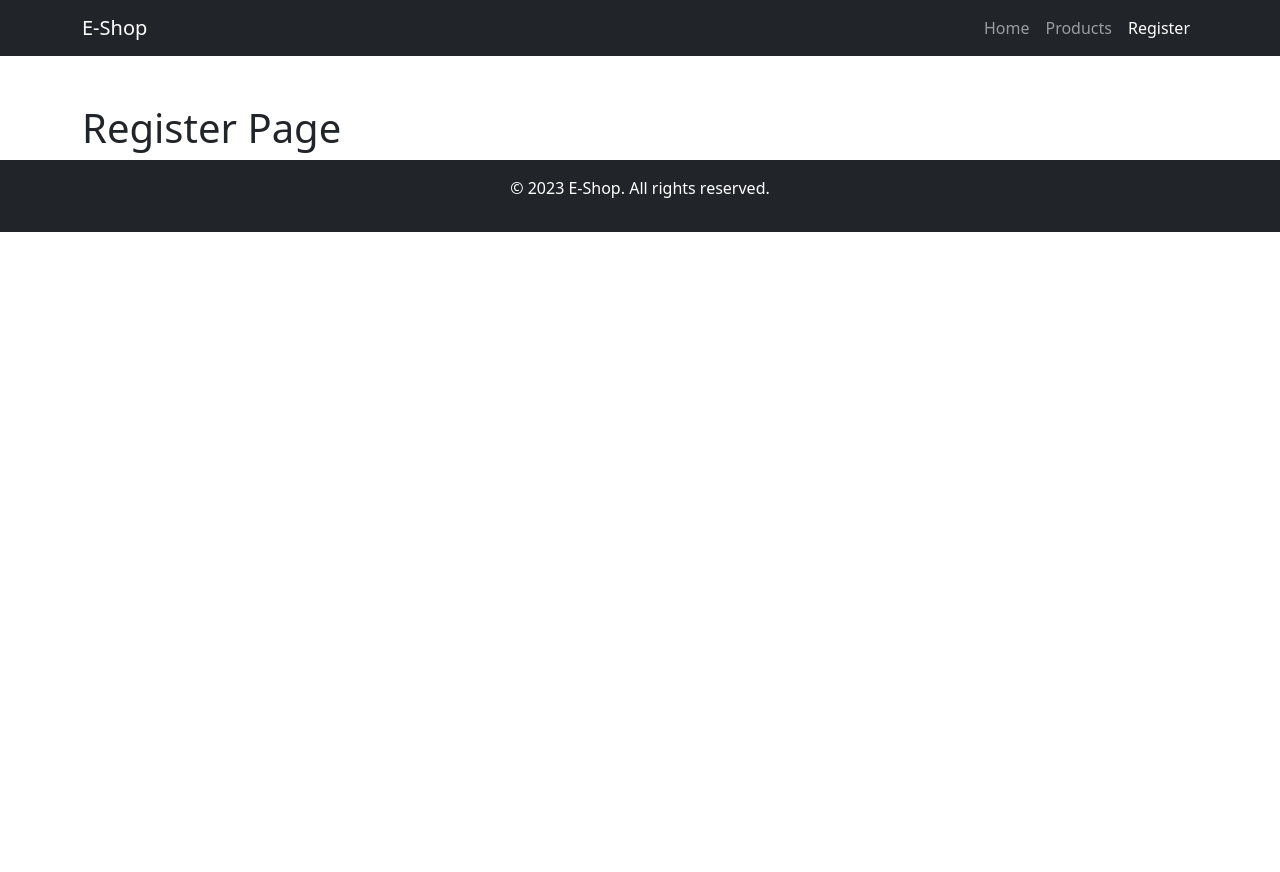
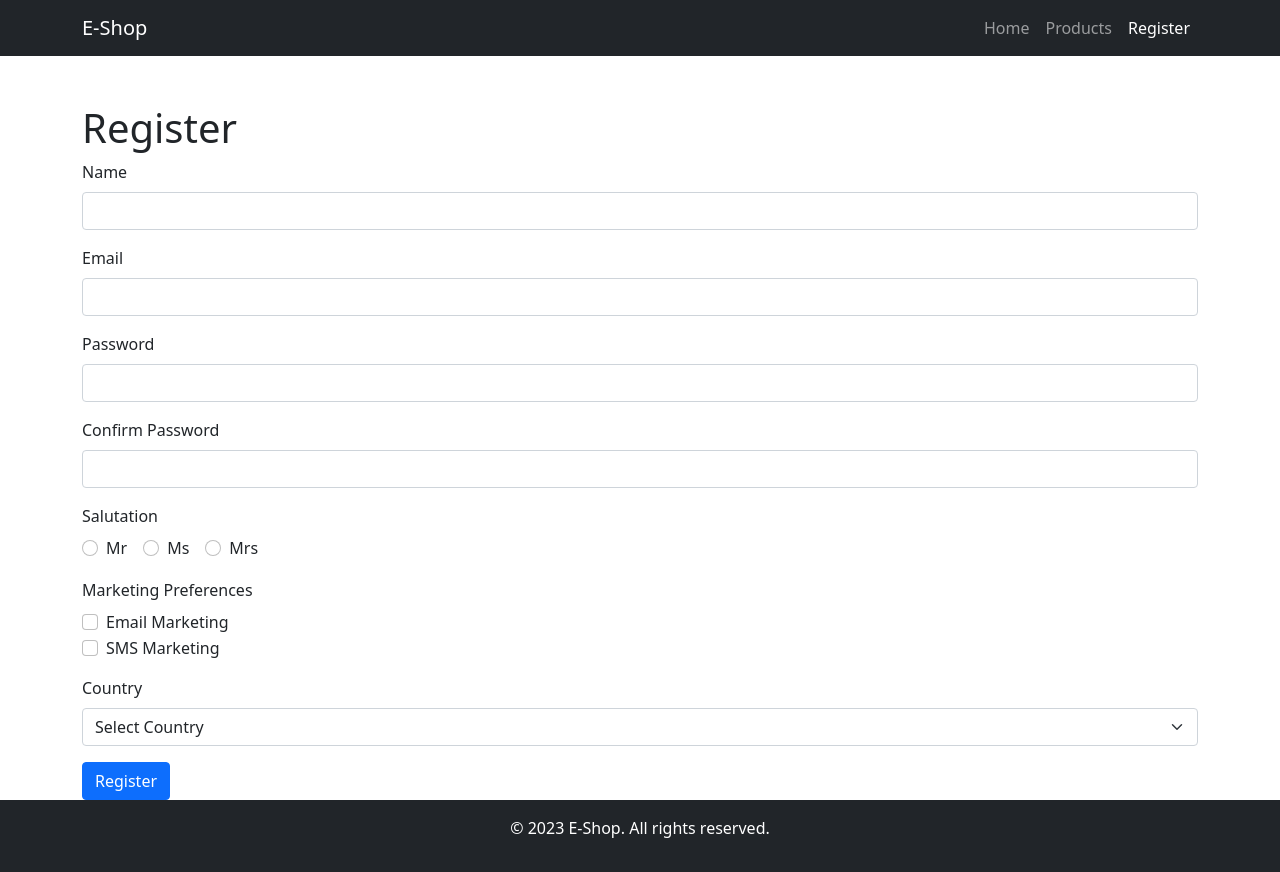
Before and after one commit to trentglobal-sg/8070f-react-ecommerce, a React (Vite) app: page /register in a window 1280 px wide. Before the commit the page ends 800 px from the top, so only its background shows below. Built offline with nearby package versions, Linux system fonts and the light colour scheme.

Commit message:
formik completed

```diff
--- a/package.json
+++ b/package.json
@@ -10,9 +10,11 @@
     "preview": "vite preview"
   },
   "dependencies": {
+    "formik": "^2.4.6",
     "react": "^19.1.0",
     "react-dom": "^19.1.0",
-    "wouter": "^3.7.1"
+    "wouter": "^3.7.1",
+    "yup": "^1.6.1"
   },
   "devDependencies": {
     "@eslint/js": "^9.25.0",
--- a/src/App.jsx
+++ b/src/App.jsx
@@ -11,8 +11,6 @@
 import HomePage from "./HomePage";
 
 export default function App() {
-
-
 
   return (<>
 
--- a/src/RegisterPage.jsx
+++ b/src/RegisterPage.jsx
@@ -1,8 +1,124 @@
-export default function RegisterPage() {
-    return (<>
+import React from 'react';
+import { Formik, Field, Form } from 'formik';
+import * as Yup from 'yup'  // all functions from the `yup` package are available in the Yup object
+
+function RegisterPage() {
+
+    const validationSchema = Yup.object({
+        'name': Yup.string().required("Name is required"),
+        'email': Yup.string().email("Please provide a valid email address").required('Email is required'),
+        'password': Yup.string()
+            .min(4, "Passwords must be at least 4 characters")
+            .matches(
+                /^(?=.*[!@#$%^&*()\-_=+{};:,<.>])(?=.*[A-Z]).+$/,
+                'Must contain at least one special character and one uppercase letter'
+            )
+            .required("Password is required"),
+        'confirmPassword': Yup.string().oneOf([Yup.ref('password'), null]).required('Please confirm your password'),
+        'salutation': Yup.string().required('Salutation is required'),
+        'country': Yup.string().required('Country is required')
+    })
+
+
+    // create an object to store initial values for each of the form field
+    const initialValues = {
+        name: "",
+        email: "",
+        password: "",
+        salutation: "",
+        marketingPreferences: [],
+        country: ''
+    }
+
+    // to handle the submission of the form
+    const handleSubmit = (values, formikHelpers) => {
+        // formikHelpers is an object that contains useful functions for form processing
+        console.log("form values =>", values);
+
+        // imagine: a RESTFUL API ENDPOINT WITH await axios
+        setTimeout(function () {
+            formikHelpers.setSubmitting(false); // indicate we have finished processing the submission of the form
+        }, 2000)
+
+
+    }
+
+    return (
         <div className="container mt-5">
-            <h1>Register Page</h1>
+            <h1>Register</h1>
+            <Formik
+                initialValues={initialValues}
+                onSubmit={handleSubmit}
+                validationSchema={validationSchema}
+            >
+                {
+                    (formik) => (<Form>
+                        <div className="mb-3">
+                            <label htmlFor="name" className="form-label">Name</label>
+                            <Field type="text" className="form-control" id="name" name="name" />
+                            {formik.errors.name && formik.touched.name && <div className="text-danger">{formik.errors.name}</div>}
+                        </div>
+                        <div className="mb-3">
+                            <label htmlFor="email" className="form-label">Email</label>
+                            <Field type="email" className="form-control" id="email" name="email" />
+                            {formik.errors.email && formik.touched.email && <div className="text-danger">{formik.errors.email}</div>}
+                        </div>
+                        <div className="mb-3">
+                            <label htmlFor="password" className="form-label">Password</label>
+                            <Field type="password" className="form-control" id="password" name="password" />
+                            {formik.errors.password && formik.touched.password && <div className="text-danger">{formik.errors.password}</div>}
+                        </div>
+                        <div className="mb-3">
+                            <label htmlFor="confirmPassword" className="form-label">Confirm Password</label>
+                            <Field type="password" className="form-control" id="confirmPassword" name="confirmPassword" />
+                            {formik.errors.confirmPassword && formik.touched.confirmPassword && <div className="text-danger">{formik.errors.confirmPassword}</div>}
+                        </div>
+                        <div className="mb-3">
+                            <label className="form-label">Salutation</label>
+                            <div>
+                                <div className="form-check form-check-inline">
+                                    <Field className="form-check-input" type="radio" name="salutation" id="mr" value="Mr" />
+                                    <label className="form-check-label" htmlFor="mr">Mr</label>
+                                </div>
+                                <div className="form-check form-check-inline">
+                                    <Field className="form-check-input" type="radio" name="salutation" id="ms" value="Ms" />
+                                    <label className="form-check-label" htmlFor="ms">Ms</label>
+                                </div>
+                                <div className="form-check form-check-inline">
+                                    <Field className="form-check-input" type="radio" name="salutation" id="mrs" value="Mrs" />
+                                    <label className="form-check-label" htmlFor="mrs">Mrs</label>
+                                </div>
+                            </div>
+                        </div>
+                        <div className="mb-3">
+                            <label className="form-label">Marketing Preferences</label>
+                            <div className="form-check">
+                                <Field className="form-check-input" value="marketing" type="checkbox" id="emailMarketing" name="marketingPreferences" />
+                                <label className="form-check-label" htmlFor="emailMarketing" >Email Marketing</label>
+                            </div>
+                            <div className="form-check">
+                                <Field className="form-check-input" value="sms" type="checkbox" id="smsMarketing" name="marketingPreferences" />
+                                <label className="form-check-label" htmlFor="smsMarketing">SMS Marketing</label>
+                            </div>
+                        </div>
+                        <div className="mb-3">
+                            <label htmlFor="country" className="form-label">Country</label>
+                            <Field as="select" className="form-select" id="country" name="country">
+                                <option value="">Select Country</option>
+                                <option value="sg">Singapore</option>
+                                <option value="my">Malaysia</option>
+                                <option value="in">Indonesia</option>
+                                <option value="th">Thailand</option>
+                            </Field>
+                        </div>
+                        <button type="submit" className="btn btn-primary" disabled={formik.isSubmitting}>Register</button>
+                    </Form>
+                    )
+                }
+            </Formik>
+
         </div>
+    );
+}
 
-    </>)
-}
+export default RegisterPage;
```
Also changed, not shown: 1 other file (tests, documents, lock files or other folders).
